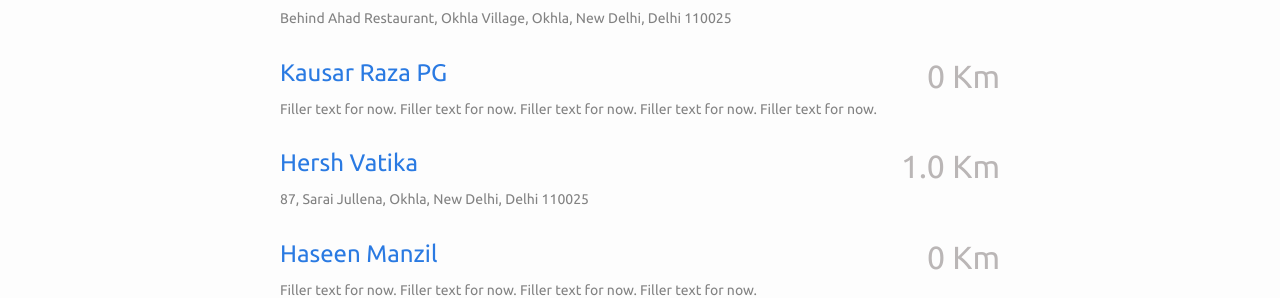
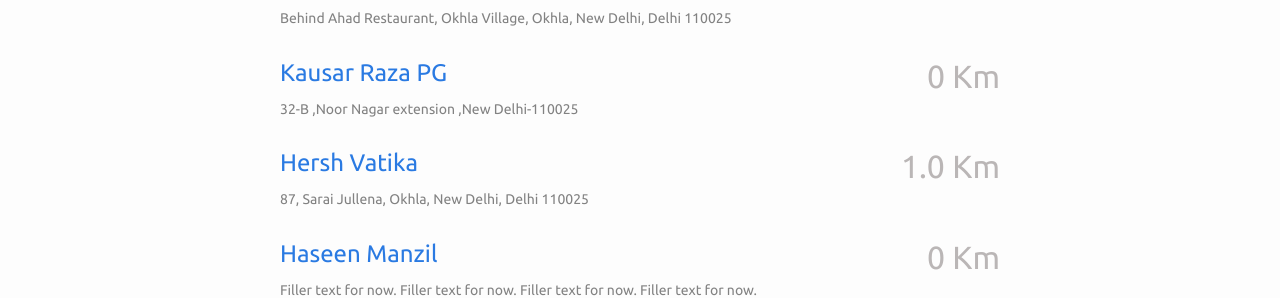
Before and after one commit to jdevlabs/JCatalog, a Jekyll site: the page built from index.html, in a window 1280 px wide. Shown: the part 873-1171 px from the top of the page. Built offline with Jekyll 4.4.1, drawn with Linux system fonts in a browser that asks for light colours.

Commit message:
changesmade to Kausar raza

```diff
--- a/_posts/2015-01-12-Kausar-Raza-PG.md
+++ b/_posts/2015-01-12-Kausar-Raza-PG.md
@@ -3,7 +3,11 @@ layout: post
 title:  "Kausar Raza PG"
 date:   2015-01-12 22:02:45
 categories: pg
-address: Filler text for now. Filler text for now. Filler text for now. Filler text for now. Filler text for now.
+address: 32-B ,Noor Nagar extension ,New Delhi-110025
 dist: 0
 ratings:
 ---
+<a href="https://www.google.com/maps/search/32-b,+Noor+Nagar+extension,new+delhi+-110025/@28.557948,77.287533,17z/data=!3m1!4b1?hl=en">
+
+   <img src="https://maps.googleapis.com/maps/api/staticmap?visible=Jamia+Millia+Islamia&size=640x300&scale=2&maptype=roadmap&markers=%7Ccolor:red%7Clabel:K%7C28.562698,77.290528&markers=size:mid|color:green%7Clabel:FET%7C28.5606083,77.2790183&markers=size:mid|color:green%7Clabel:FET%7C28.561075,77.280960&path=color:0x0000ff|weight:3|28.562491, 77.279114|28.562246, 77.278996|28.561864, 77.278964|28.561619, 77.278910|28.561374, 77.278986|28.561233, 77.279125|28.561214, 77.279350|28.561440, 77.279425|28.561695, 77.279543|28.561412, 77.279543|28.561110, 77.279565|28.561044, 77.279983|28.561110, 77.280799|28.561071, 77.281358|28.561061, 77.281926|28.561042, 77.282602|28.561193, 77.283139|28.561344, 77.283664|28.561551, 77.284373|28.561815, 77.284866|28.562041, 77.285381|28.562249, 77.285800|28.562305, 77.286186|28.562296, 77.286787|28.562258, 77.287184|28.562333, 77.287527|28.562060, 77.287752|28.561768, 77.287656|28.561514, 77.287430|28.561080, 77.287184|28.560496, 77.286969|28.559968, 77.286829|28.559525, 77.286604|28.559111, 77.286754|28.558979, 77.287173|28.558734, 77.287473|28.558385, 77.287484|28.557948,77.287533">
+</a>
```
